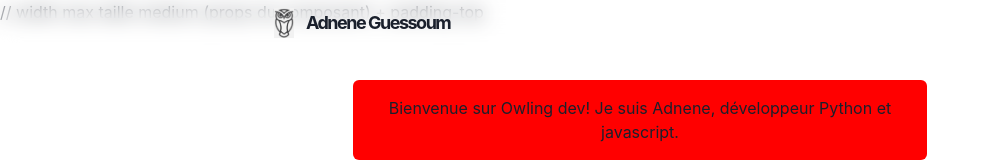
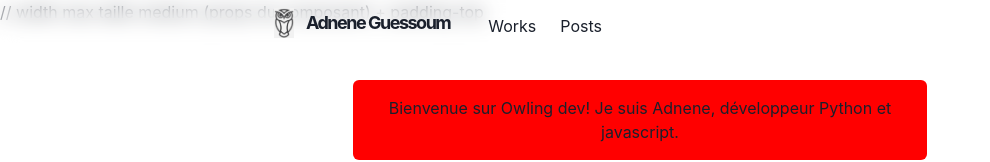
Before and after one commit to adnene-guessoum/Owling-dev, a Next.js app: page / in a window 1280 px wide. Shown: the top 162 px of the page, without its empty margins (0-990 px from the left). Built offline with nearby package versions, Linux system fonts and the light colour scheme.

Commit message:
Add navigation menu to Navbar
temporary hydration error

```diff
--- a/components/navbar.js
+++ b/components/navbar.js
@@ -18,7 +18,7 @@ import {
 } from '@chakra-ui/react'
 
 // commonly used interface icon provided by chakra-ui
-import { HumbergerIcon } from '@chakra-ui/icons'
+import { HamburgerIcon } from '@chakra-ui/icons'
 
 const LinkItem = ({ href, path, children}) => {
 	const active = path === href
@@ -62,10 +62,46 @@ const Navbar = props => {
 		</Flex>
 
 		<Stack
-		display=""
+		direction={{base:'column', md: 'row'}}
+		display={{base:'none', md: 'flex'}}
+		width={{base:'full', md:'auto'}}
+		alignItems="center"
+		flexGrow={1}
+		mt={{ base: 4, nmd:0}}
 		>
+		<LinkItem href="/works" path={path}>
+		Works
+		</LinkItem>
+		<LinkItem href="/posts" path={path}>
+		Posts
+		</LinkItem>
 		</Stack>
 
+		<Box flex={1} align="right">
+		<Box ml={2} display={{base:'inline-block' , md:'none'}}>
+		<Menu>
+		<MenuButton as={IconButton} icon={<HamburgerIcon />} variant="outline"
+		aria-label="Options" />
+		<MenuList>
+
+		<NextLink href="/" passHref>
+		<MenuItem as={Link}>About</MenuItem>
+		</NextLink>
+
+		<NextLink href="/works" passHref>
+		<MenuItem as={Link}>Works</MenuItem>
+		</NextLink>
+
+		<NextLink href="/posts" passHref>
+		<MenuItem as={Link}>Posts</MenuItem>
+		</NextLink>
+
+		<MenuItem as={Link} href="https://github.com/adnene-guessoum/Owling-dev">View Source</MenuItem>
+
+		</MenuList>
+		</Menu>
+		</Box>
+		</Box>
 
 		</Container>
 		</Box>
```
